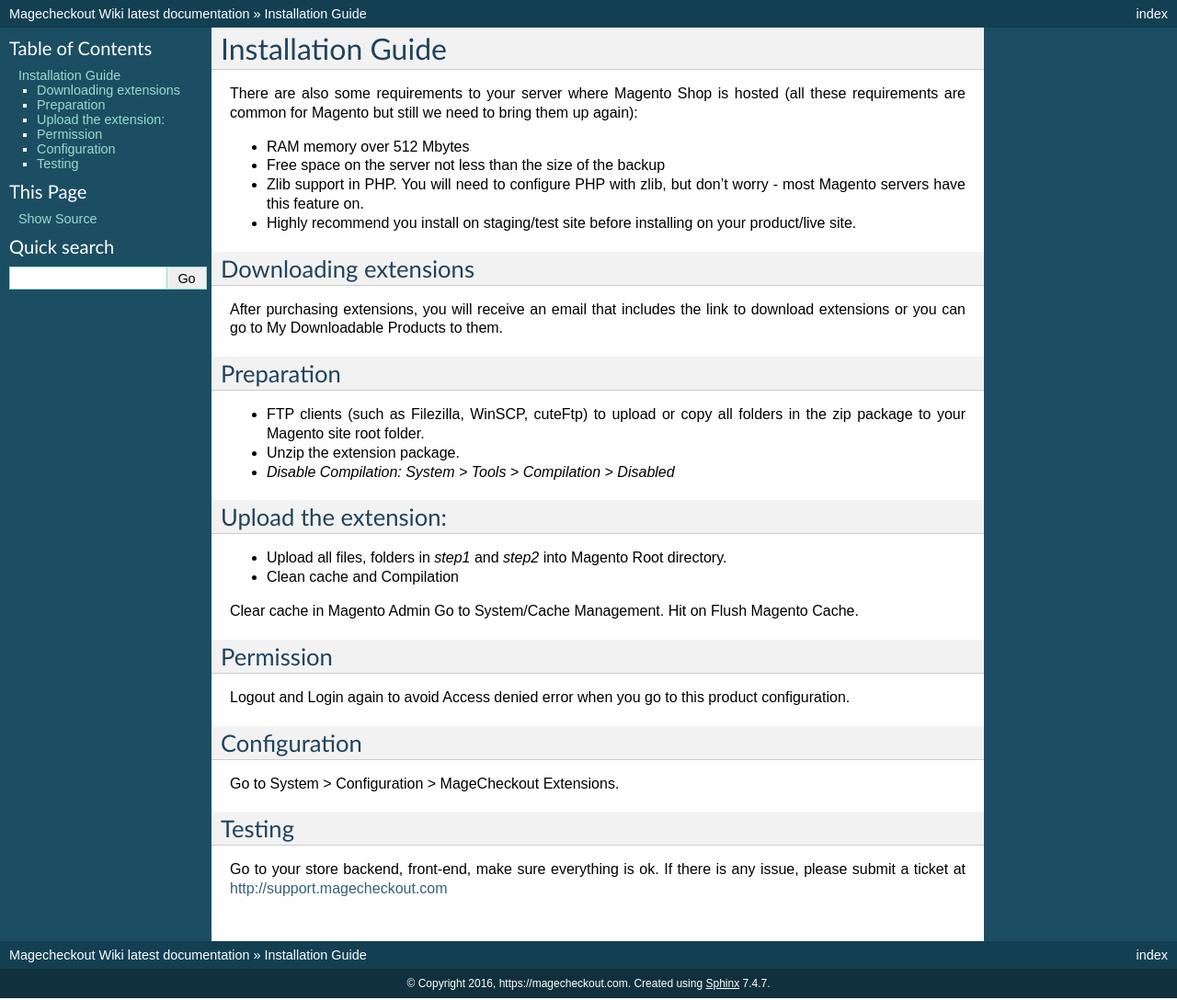
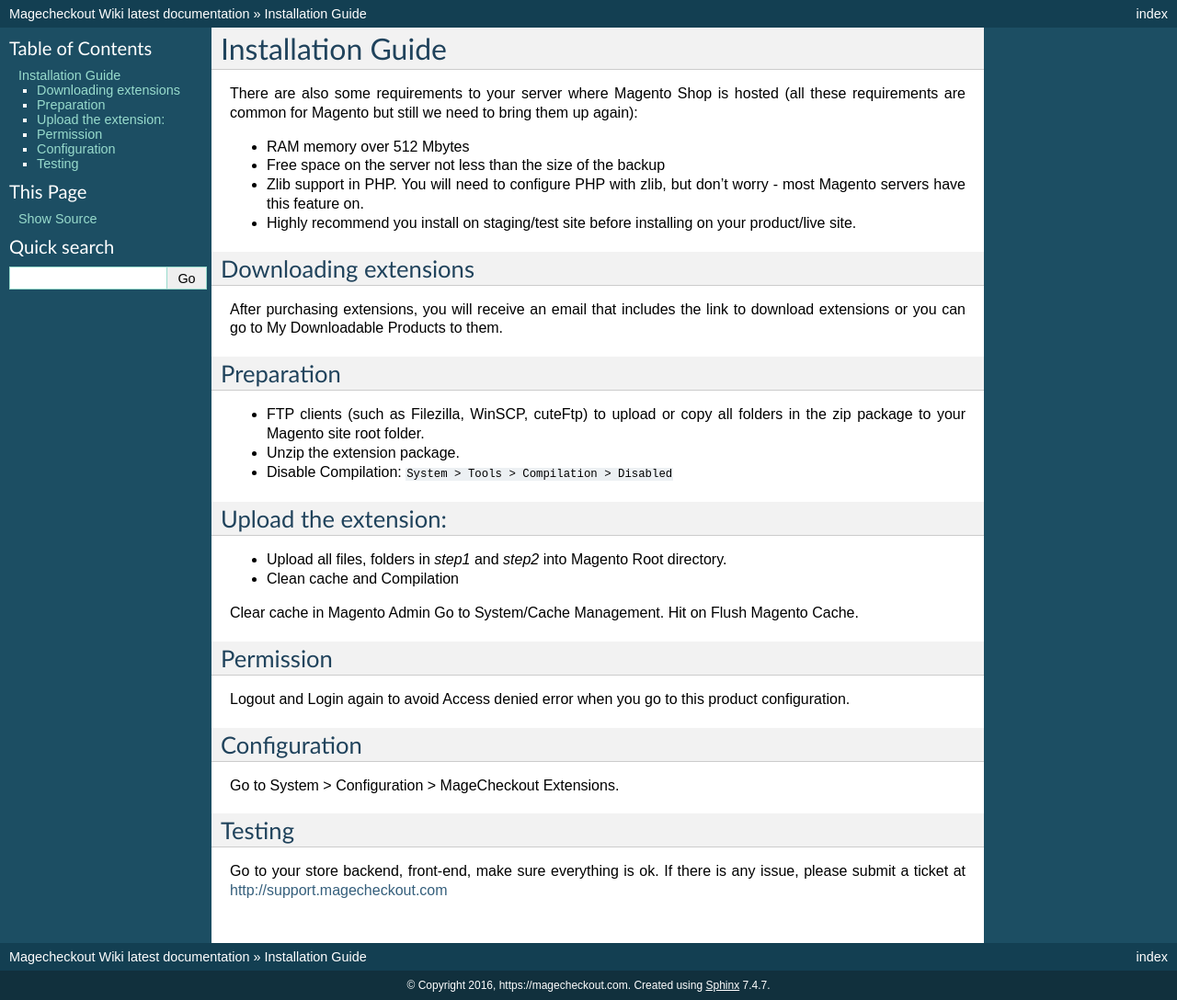
Before and after one commit to LindaThompson/wiki, a Sphinx documentation site: the page built from docs/installation.rst, in a window 1280 px wide. Shown: the whole page at 92% size. Built offline with Sphinx 7.4.7, drawn with Linux system fonts in a browser that asks for light colours; pages that are not in the unit, such as notebooks, are missing from menus.

Commit message:
update docs

```diff
--- a/docs/installation.rst
+++ b/docs/installation.rst
@@ -21,7 +21,7 @@
 
 - FTP clients (such as Filezilla, WinSCP, cuteFtp) to upload or copy all folders in the zip package to your Magento site root folder.
 - Unzip the extension package.
-- *Disable Compilation: System > Tools > Compilation > Disabled*
+- Disable Compilation: ``System > Tools > Compilation > Disabled``
 
 
 Upload the extension:
```
